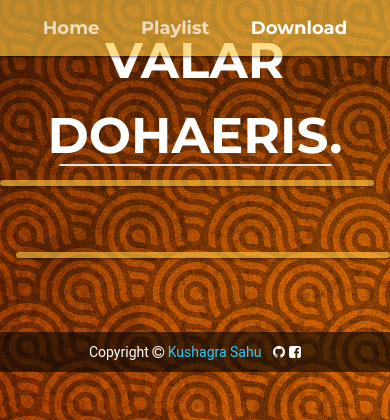
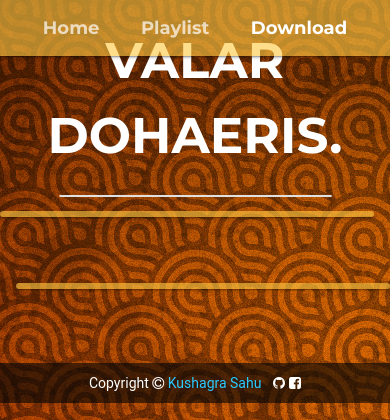
Before and after one commit to kushagraSahu/heroku-valar, a Django app: template app/templates/app/playlist_videos.html in a window 390 px wide. Shown: the top 420 px of the page. Run offline with Django 3.2, Linux system fonts and the light colour scheme; the template is opened without the code that fills it, so the values that code supplies are empty; some libraries are stand-ins or nearby versions; some web fonts are replaced.

Commit message:
mob. resp.

```diff
--- a/app/templates/app/playlist_videos.html
+++ b/app/templates/app/playlist_videos.html
@@ -74,7 +74,7 @@
 		}
 		@media screen and (max-width: 1000px) {
 			.home {
-				height: 15%;
+				height: 18%;
 			}
 		}
 
```
